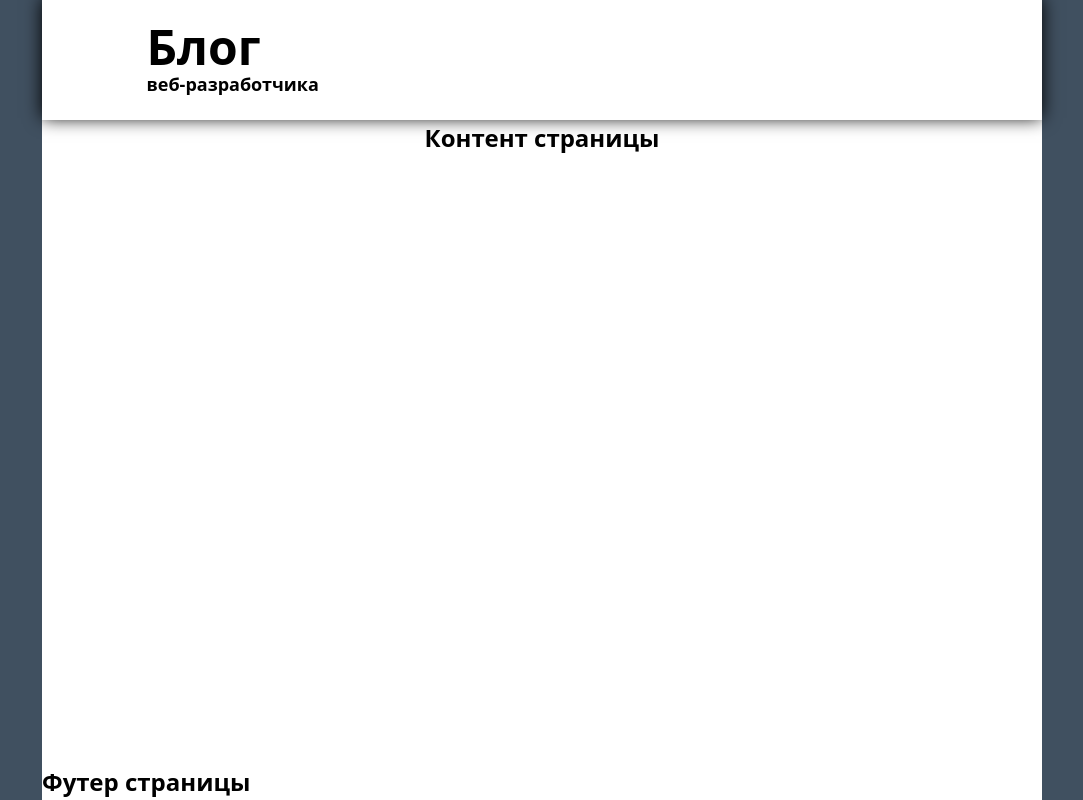
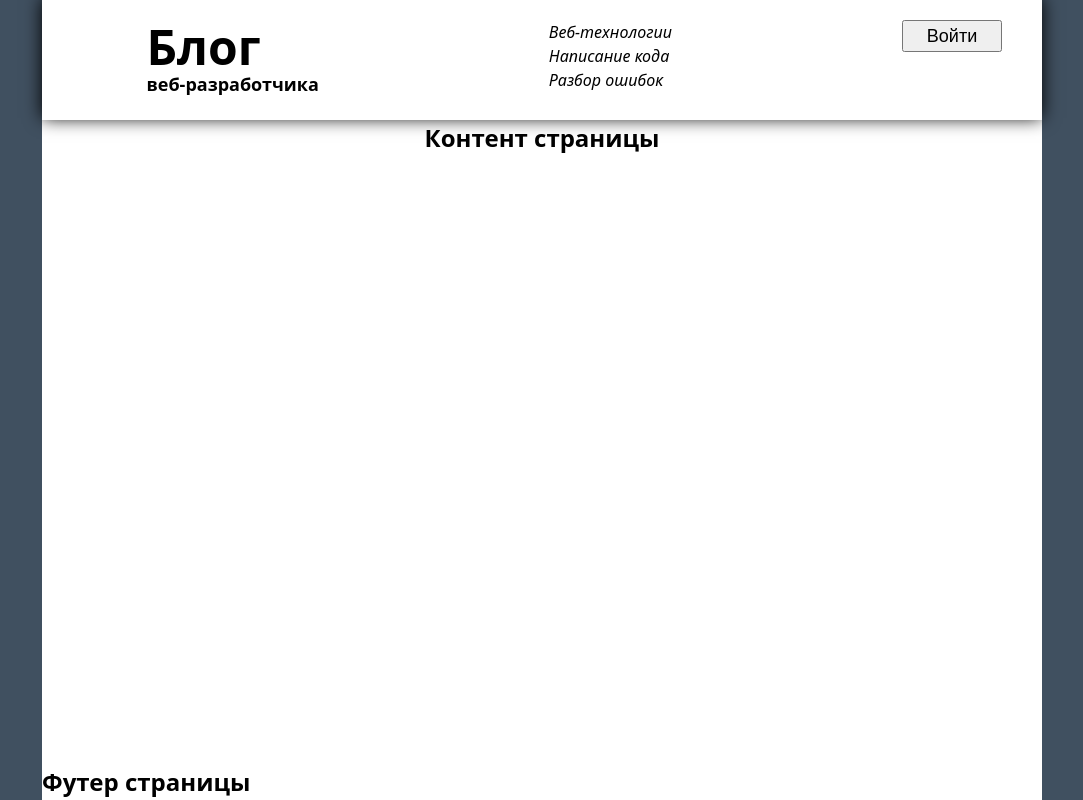
Before and after one commit to STAP16/Author-Web-Blog-Front, a React (Vite) app: page / in a window 1280 px wide. Shown: the whole page, without its empty margins (98-1181 px from the left). Built offline with nearby package versions, Linux system fonts and the light colour scheme; a web font is replaced by a local one.

Commit message:
Реализована верстка шапки

```diff
--- /dev/null
+++ b/src/components/header/components/control-panel/control-panel.jsx
@@ -0,0 +1,41 @@
+import styled from 'styled-components'
+import { Icon } from '../../../icon/icon'
+
+const RightAligned = styled.div`
+	display: flex;
+	justify-content: flex-end;
+`
+
+const StyledButton = styled.button`
+	font-size: 18px;
+	width: 100px;
+	height: 32px;
+`
+
+const ControlPanelContainer = ({ className }) => {
+	return (
+		<div className={className}>
+			<RightAligned>
+				<StyledButton>Войти</StyledButton>
+			</RightAligned>
+			<RightAligned>
+				<Icon
+					id="fa-backward"
+					margin="10px 0 0 "
+				/>
+				<Icon
+					id="fa-file-text-o"
+					margin="10px 0px 0px 17px"
+				/>
+				<Icon
+					id="fa-users"
+					margin="10px 0px 0px 17px"
+				/>
+			</RightAligned>
+		</div>
+	)
+}
+
+export const ControlPanel = styled(ControlPanelContainer)`
+	display: grid;
+`
--- /dev/null
+++ b/src/components/header/components/index.js
@@ -0,0 +1,2 @@
+export * from './control-panel/control-panel'
+export * from './logo/logo'
--- a/src/components/header/components/logo.jsx
+++ b/src/components/header/components/logo/logo.jsx
@@ -1,18 +1,5 @@
 import styled from 'styled-components'
-
-const IconContainer = ({ className }) => (
-	<div className={className}>
-		<i
-			className="fa fa-code"
-			aria-hidden="true"
-		/>
-	</div>
-)
-
-const Icon = styled(IconContainer)`
-	font-size: 70px;
-	margin-right: 10px;
-`
+import { Icon } from '../../../icon/icon'
 
 const LargeText = styled.div`
 	font-size: 48px;
@@ -29,7 +16,11 @@ const SmallText = styled.div`
 const LogoContainer = ({ className }) => {
 	return (
 		<div className={className}>
-			<Icon />
+			<Icon
+				size="70px"
+				margin="0px 10px 0px 0px"
+				id="fa-code"
+			/>
 			<div>
 				<LargeText>Блог</LargeText>
 				<SmallText>веб-разработчика</SmallText>
--- a/src/components/header/header.jsx
+++ b/src/components/header/header.jsx
@@ -1,15 +1,29 @@
 import styled from 'styled-components'
-import { Logo } from './components/logo'
+import { Logo, ControlPanel } from './components'
+
+const Description = styled.div`
+	font-style: italic;
+`
 
 const HeaderContainer = ({ className }) => {
 	return (
 		<header className={className}>
 			<Logo />
+			<Description>
+				Веб-технологии
+				<br />
+				Написание кода
+				<br />
+				Разбор ошибок
+			</Description>
+			<ControlPanel />
 		</header>
 	)
 }
 
 export const Header = styled(HeaderContainer)`
+	display: flex;
+	justify-content: space-between;
 	height: 120px;
 	padding: 20px 40px;
 	box-shadow: 0px -2px 17px #000;
--- /dev/null
+++ b/src/components/icon/icon.jsx
@@ -0,0 +1,15 @@
+import styled from 'styled-components'
+
+const IconContainer = ({ className, id }) => (
+	<div className={className}>
+		<i
+			className={`fa ${id}`}
+			aria-hidden="true"
+		/>
+	</div>
+)
+
+export const Icon = styled(IconContainer)`
+	font-size: ${({ size = '23px' }) => size};
+	margin: ${({ margin = '0' }) => margin};
+`
--- a/src/components/index.js
+++ b/src/components/index.js
@@ -1 +1,2 @@
 export * from './header/header.jsx'
+export * from './icon/icon.jsx'
```
